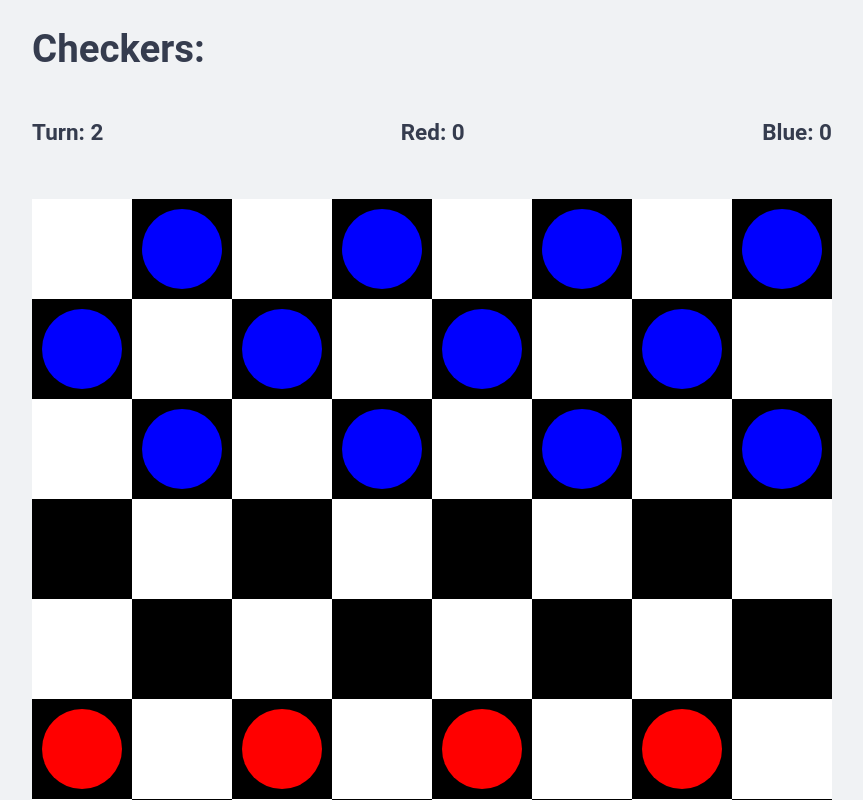
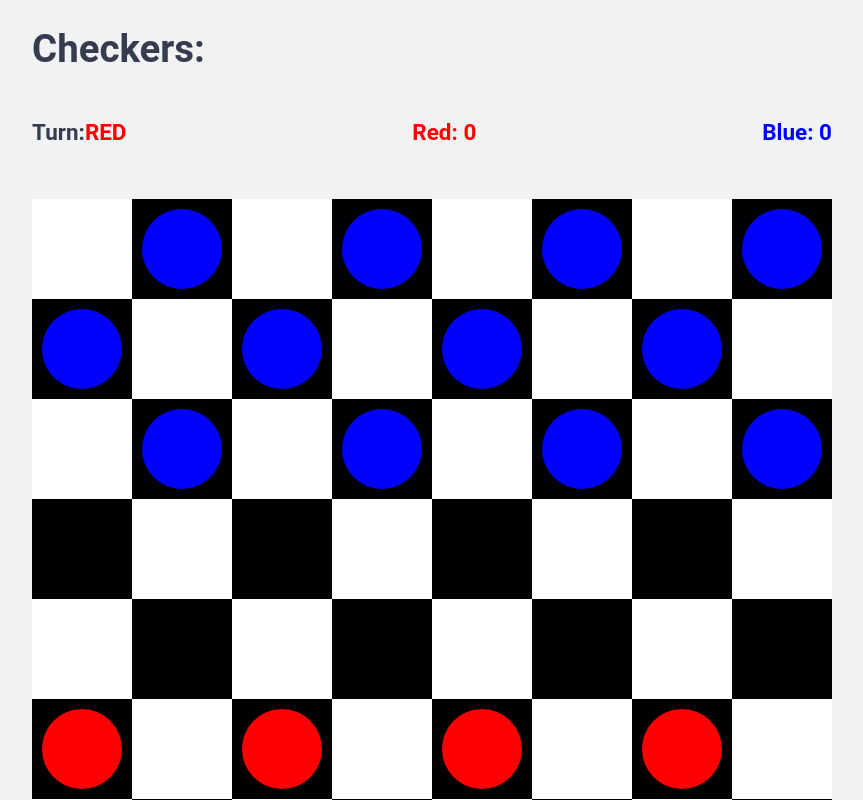
Before and after one commit to tomi-lui/checkers-AI, a React (Create React App) app: page / in a window 1280 px wide. Shown: the top 800 px of the page, without its empty margins (208-1071 px from the left). Built offline with nearby package versions, Linux system fonts and the light colour scheme.

Commit message:
css added

```diff
--- a/src/App.css
+++ b/src/App.css
@@ -3,6 +3,18 @@
   display: flex;
   flex-direction:row;
   justify-content: space-between;
+}
+
+.turn-block {
+  display: flex;
+  flex-direction:row;
+}
+
+.red-font{
+  color: red;
+}
+.blue-font {
+  color: blue;
 }
 
 .app {
--- a/src/App.tsx
+++ b/src/App.tsx
@@ -1,6 +1,7 @@
 import Board from './components/Board/Board'
 import './App.css'
 import { useGameStats } from './Contexts/GameStatsContext';
+import { TeamType } from './Constants';
 
 function App() {
 
@@ -11,9 +12,12 @@ function App() {
 
       <h1>Checkers: </h1>
       <div className='info-section'>
-        <h3>Turn: {gameStats.turn}</h3>
-        <h3>Red: {gameStats.redAttacks}</h3>
-        <h3>Blue: {gameStats.blueAttacks}</h3>
+        <h3 className='turn-block'>Turn: {(gameStats.turn === TeamType.RED) ?
+          <div className="red-font">RED</div> :
+          <div className='blue-font'>BLUE</div>}
+        </h3>
+        <h3 className="red-font">Red: {gameStats.redAttacks}</h3>
+        <h3 className='blue-font'>Blue: {gameStats.blueAttacks}</h3>
       </div>
 
       <div className="content">
--- a/src/Constants.ts
+++ b/src/Constants.ts
@@ -1,6 +1,8 @@
 export const GRID_SIZE = 100;
 export const verticalAxis = ["1", "2", "3", "4", "5", "6", "7", "8"];
 export const horizontalAxis = ["a", "b", "c", "d", "e", "f", "g", "h"];
+
+export const NUM_OF_PIECES_PER_COLOR = 12;
 
 export interface Piece {
     color: TeamType;
--- a/src/Contexts/GameStatsContext.tsx
+++ b/src/Contexts/GameStatsContext.tsx
@@ -39,10 +39,10 @@ export function GameStatsProvider({ children }: Props) {
         prevGameStats.turn = (teamType === TeamType.RED) ? TeamType.BLUE : TeamType.RED;
 
         if (attacked) {
-            if (teamType == TeamType.RED) {
-                prevGameStats.redAttacks = prevGameStats.redAttacks + 1
-            } else if (teamType == TeamType.BLUE) {
-                prevGameStats.blueAttacks = prevGameStats.blueAttacks + 1
+            if (teamType === TeamType.RED) {
+                prevGameStats.redAttacks = prevGameStats.redAttacks
+            } else if (teamType === TeamType.BLUE) {
+                prevGameStats.blueAttacks = prevGameStats.blueAttacks
             }
         }
 
--- a/src/components/Board/Board.tsx
+++ b/src/components/Board/Board.tsx
@@ -3,9 +3,10 @@ import Referee from "../../referee/Referee"
 import "./Board.css";
 import Tile from "../Tile/Tile"
 import {
-  GRID_SIZE, horizontalAxis, Piece, PieceType, verticalAxis
+  GRID_SIZE, horizontalAxis, NUM_OF_PIECES_PER_COLOR, Piece, PieceType, TeamType, verticalAxis
 } from "../../Constants"
 import { useGameStats, useGameStatsUpdate} from "../../Contexts/GameStatsContext";
+import { ElementFlags } from "typescript";
 
 
 const initialBoardState: Piece[] = [];
@@ -48,8 +49,8 @@ export default function Board() {
   const [gridY, setGridY] = useState(0);
   const [activePiece, setActivePiece] = useState<HTMLElement | null>(null);
 
-  const gameStats = useGameStats()
   const updateGameStats = useGameStatsUpdate();
+  const gameStats = useGameStats();
 
 
   const referee = new Referee();
@@ -58,7 +59,11 @@ export default function Board() {
 
     const element = e.target as HTMLElement;
     const board = boardRef.current;
-    if (element.classList.contains("chess-piece") && board) {
+    const teamColor = (gameStats.turn === TeamType.RED) ? "red" : "blue";
+    if (
+      element.classList.contains("chess-piece") &&
+      element.classList.contains(teamColor) &&
+      board ) {
       const x = e.clientX - 50;
       const y = e.clientY - 50;
       element.style.position = "absolute";
@@ -176,6 +181,14 @@ export default function Board() {
           const attacked = (attackedPiece) ? true : false;
           updateGameStats(currentPiece.color, attacked);
 
+          if (
+            (gameStats.blueAttacks +1) === NUM_OF_PIECES_PER_COLOR ||
+            (gameStats.redAttacks + 1) === NUM_OF_PIECES_PER_COLOR
+          ) {
+            const colorString = currentPiece.color === TeamType.BLUE ? "Blue" : "Red";
+            alert(`${colorString} Won!!!`);
+          }
+
         } else {
 
           // reset the piece location if it is not a valid move
--- a/src/components/Tile/Tile.tsx
+++ b/src/components/Tile/Tile.tsx
@@ -31,8 +31,9 @@ const chessPiece = (pieceTeam: TeamType, pieceType: PieceType) => {
   const color = (pieceTeam === TeamType.BLUE) ? "blue" : "red";
   const logo = (pieceType === PieceType.PAWN) ? faCircle : faChessKing;
 
+  const team = (pieceTeam === TeamType.RED) ? "red" : "blue";
   return <div
-    className="chess-piece"
+    className={`chess-piece ${team}`}
     style={{ backgroundImage: `url(${getSVGURI(logo, color)})` }}
   />
 }
```
